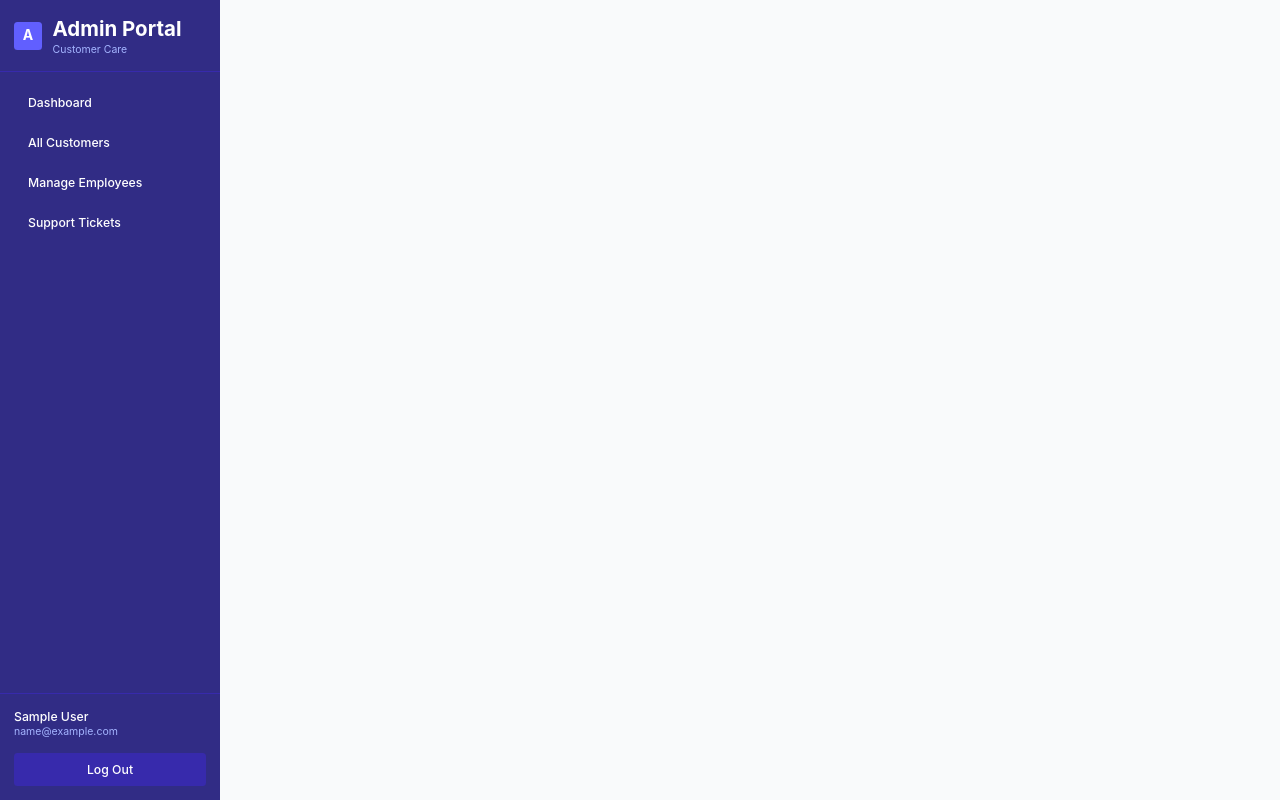
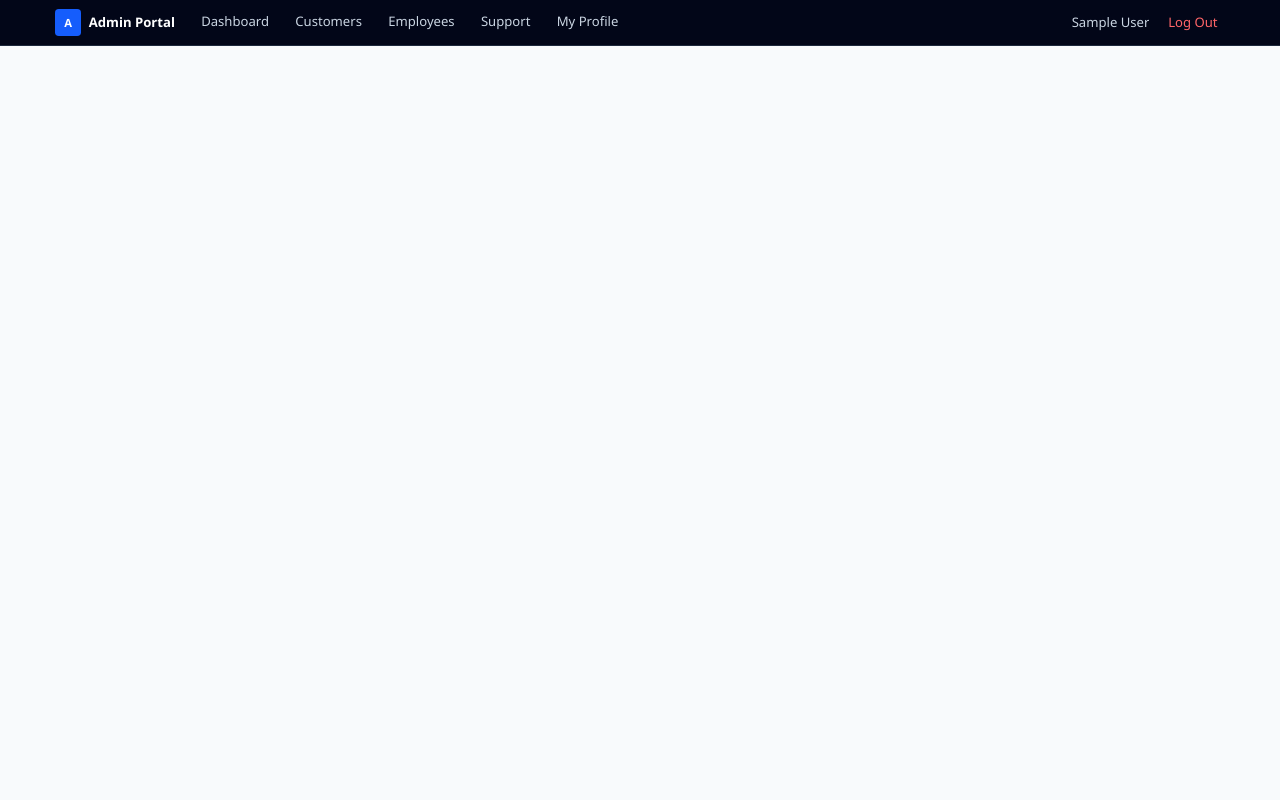
Before and after one commit to deburgerbug/Customer-Care-Portal-, a React (Vite) app in the folder client/: page /admin in a window 1280 px wide. Built offline with nearby package versions, Linux system fonts and the light colour scheme; no server answers; sample sign-in values are in the browser's storage.

Commit message:
UI: Migrate layouts to Tailwind and convert sidebars to top navbars

```diff
--- a/client/src/App.css
+++ b/client/src/App.css
@@ -1,17 +1,21 @@
+/* Compact app shell — prefer Tailwind utilities in components; keep this light. */
+
 :root {
-  --compact-gap: 0.75rem;
-  --compact-padding-sm: 0.75rem;
-  --compact-padding-md: 1rem;
-  --compact-radius: 0.75rem;
-  --sidebar-width: 220px;
+  --page-max: 72rem;
+  --radius: 0.5rem;
+  --accent: #2563eb;
+  --accent-hover: #1d4ed8;
 }
 
 html {
-  font-size: 14px;
+  font-size: 15px;
+  -webkit-font-smoothing: antialiased;
 }
 
 body {
-  font-size: 14px;
+  margin: 0;
+  color: #111827;
+  background: #f8fafc;
   line-height: 1.45;
 }
 
@@ -19,89 +23,26 @@ body {
   min-height: 100vh;
 }
 
-main {
-  padding: 1rem !important;
-}
-
-aside {
-  width: var(--sidebar-width) !important;
-}
-
-aside nav a,
-aside nav button,
-aside .p-4 button,
-aside .p-4 a {
-  padding-top: 0.55rem !important;
-  padding-bottom: 0.55rem !important;
-}
-
-input,
-select,
-textarea,
-button,
-a {
-  transition: all 0.2s ease;
-}
-
-input,
+/* Shared form control density */
+input:not([type="checkbox"]):not([type="radio"]),
 select,
 textarea {
-  min-height: 2.5rem;
-  padding-top: 0.55rem;
-  padding-bottom: 0.55rem;
   font-size: 0.875rem;
 }
 
-button {
-  min-height: 2.25rem;
+button:disabled {
+  cursor: not-allowed;
 }
 
-form .flex-col.gap-1\.5,
-form .flex-col.gap-1\.5 > * {
-  gap: 0.35rem !important;
+/* Tables stay readable at compact density */
+table th,
+table td {
+  vertical-align: middle;
 }
 
-.card,
-[data-testid="card"],
-.bg-white.border {
-  border-radius: 0.75rem;
-}
-
-.table th,
-.table td,
-table th,
-table td {
-  padding-top: 0.55rem !important;
-  padding-bottom: 0.55rem !important;
-}
-
-.table thead th,
-.table tbody td {
-  font-size: 0.8rem;
-}
-
-label {
-  font-size: 0.8rem;
-}
-
-h1 {
-  font-size: clamp(1.5rem, 2vw, 2rem) !important;
-}
-
-h2 {
-  font-size: clamp(1.2rem, 1.6vw, 1.6rem) !important;
-}
-
-h3 {
-  font-size: 1.1rem !important;
-}
-
-@media (max-width: 640px) {
-  main {
-    padding: 0.75rem !important;
-  }
-
-  nav .h-16 {
-    height: 3.25rem !important;
+/* Spinner helper used across pages */
+@keyframes spin {
+  to {
+    transform: rotate(360deg);
   }
 }
--- a/client/src/App.jsx
+++ b/client/src/App.jsx
@@ -74,6 +74,7 @@ function App() {
             <Route path="employees/new" element={<EmployeeFormPage />} />
             <Route path="support" element={<TicketListPage />} />
             <Route path="support/:id" element={<TicketDetailsPage />} />
+            <Route path="profile" element={<div className="p-8 text-center text-gray-500">Profile view coming soon</div>} />
           </Route>
 
           {/* Employee Routes */}
@@ -85,6 +86,7 @@ function App() {
             <Route path="customers/:id/edit" element={<CustomerPage />} />
             <Route path="support" element={<TicketListPage />} />
             <Route path="support/:id" element={<TicketDetailsPage />} />
+            <Route path="profile" element={<div className="p-8 text-center text-gray-500">Profile view coming soon</div>} />
           </Route>
 
           {/* Customer Routes */}
--- a/client/src/index.css
+++ b/client/src/index.css
@@ -1 +1,9 @@
- @import "tailwindcss"
+@import "tailwindcss";
+
+@theme {
+  --font-sans: "Segoe UI", ui-sans-serif, system-ui, -apple-system, sans-serif;
+}
+
+body {
+  font-family: var(--font-sans);
+}
--- a/client/src/layouts/AdminLayout.jsx
+++ b/client/src/layouts/AdminLayout.jsx
@@ -1,12 +1,8 @@
 import { useState, useEffect } from "react";
-import { Link, Outlet, useNavigate } from "react-router-dom";
+import { NavLink, Outlet, useNavigate } from "react-router-dom";
 import { useAuth } from "../context/AuthContext";
 import { getTicketMetrics } from "../services/ticketAPI";
 
-/**
- * AdminLayout — Sidebar layout for Admin portal
- * Renders a sidebar navigation with expanded options and a main content area.
- */
 function AdminLayout() {
   const { user, logout } = useAuth();
   const navigate = useNavigate();
@@ -22,8 +18,6 @@ function AdminLayout() {
       }
     }
     fetchNotifications();
-
-    // Poll every 30 seconds for new tickets (simple simulation of real-time)
     const interval = setInterval(fetchNotifications, 30000);
     return () => clearInterval(interval);
   }, []);
@@ -33,68 +27,70 @@ function AdminLayout() {
     navigate("/login");
   }
 
+  const linkClass = ({ isActive }) =>
+    `inline-flex items-center h-12 px-1 text-sm font-medium border-b-2 transition ${
+      isActive
+        ? "border-blue-500 text-white"
+        : "border-transparent text-slate-300 hover:text-white hover:border-slate-500"
+    }`;
+
   return (
-    <div className="flex h-screen bg-gray-50">
-      {/* Sidebar */}
-      <aside className="w-64 bg-indigo-900 text-white flex flex-col">
-        <div className="p-4 flex items-center gap-3 border-b border-indigo-800">
-          <div className="w-8 h-8 rounded bg-indigo-500 flex items-center justify-center font-bold">
+    <div className="min-h-screen bg-slate-50 flex flex-col">
+      <nav className="bg-slate-950 border-b border-slate-800 sticky top-0 z-10">
+        <div className="max-w-7xl mx-auto px-4">
+          <div className="flex justify-between h-12">
+            <div className="flex items-center gap-6">
+              <div className="flex items-center gap-2">
+                <div className="w-7 h-7 rounded bg-blue-600 text-white flex items-center justify-center text-xs font-bold">
                   A
                 </div>
-          <div>
-            <h2 className="text-sm font-bold">Admin Portal</h2>
-            <p className="text-xs text-indigo-300">Customer Care</p>
+                <span className="font-semibold text-white text-sm">
+                  Admin Portal
+                </span>
+              </div>
+
+              <div className="hidden md:flex gap-5">
+                <NavLink to="/admin/dashboard" className={linkClass}>
+                  Dashboard
+                </NavLink>
+                <NavLink to="/admin/customers" className={linkClass}>
+                  Customers
+                </NavLink>
+                <NavLink to="/admin/employees" className={linkClass}>
+                  Employees
+                </NavLink>
+                <NavLink to="/admin/support" className={linkClass}>
+                  <div className="flex items-center gap-1">
+                    <span>Support</span>
+                    {openTickets > 0 && (
+                      <span className="bg-red-500 text-white text-[10px] font-semibold min-w-4 h-4 px-1 flex items-center justify-center rounded">
+                        {openTickets}
+                      </span>
+                    )}
+                  </div>
+                </NavLink>
+                <NavLink to="/admin/profile" className={linkClass}>
+                  My Profile
+                </NavLink>
               </div>
             </div>
 
-        <nav className="flex-1 p-4 space-y-2 overflow-y-auto">
-          <Link
-            to="/admin/dashboard"
-            className="block px-4 py-2.5 rounded-md hover:bg-indigo-800 transition text-sm font-medium"
-          >
-            Dashboard
-          </Link>
-          <Link
-            to="/admin/customers"
-            className="block px-4 py-2.5 rounded-md hover:bg-indigo-800 transition text-sm font-medium"
-          >
-            All Customers
-          </Link>
-          <Link
-            to="/admin/employees"
-            className="block px-4 py-2.5 rounded-md hover:bg-indigo-800 transition text-sm font-medium"
-          >
-            Manage Employees
-          </Link>
-          <Link
-            to="/admin/support"
-            className="flex items-center justify-between px-4 py-2.5 rounded-md hover:bg-indigo-800 transition text-sm font-medium"
-          >
-            <span>Support Tickets</span>
-            {openTickets > 0 && (
-              <span className="bg-red-500 text-white text-xs font-bold px-2 py-0.5 rounded-full">
-                {openTickets}
+            <div className="flex items-center gap-3">
+              <span className="text-sm text-slate-300 hidden sm:block truncate max-w-[10rem]">
+                {user?.name}
               </span>
-            )}
-          </Link>
-        </nav>
-
-        <div className="p-4 border-t border-indigo-800">
-          <div className="mb-4">
-            <p className="text-sm font-medium truncate">{user?.name}</p>
-            <p className="text-xs text-indigo-300 truncate">{user?.email}</p>
-          </div>
               <button
                 onClick={handleLogout}
-            className="w-full py-2 bg-indigo-800 hover:bg-indigo-700 rounded text-sm font-medium transition"
+                className="text-sm text-red-400 hover:text-red-300 px-2 py-1 rounded hover:bg-slate-800 transition"
               >
                 Log Out
               </button>
             </div>
-      </aside>
+          </div>
+        </div>
+      </nav>
 
-      {/* Main Content Area */}
-      <main className="flex-1 overflow-y-auto p-8">
+      <main className="flex-1 max-w-7xl w-full mx-auto p-4 sm:p-5">
         <Outlet />
       </main>
     </div>
--- a/client/src/layouts/CustomerLayout.jsx
+++ b/client/src/layouts/CustomerLayout.jsx
@@ -1,10 +1,6 @@
-import { Link, Outlet, useNavigate } from "react-router-dom";
+import { NavLink, Outlet, useNavigate } from "react-router-dom";
 import { useAuth } from "../context/AuthContext";
 
-/**
- * CustomerLayout — Top navbar layout for Customer portal
- * Renders a top navigation bar and a centered main content area.
- */
 function CustomerLayout() {
   const { user, logout } = useAuth();
   const navigate = useNavigate();
@@ -14,43 +10,45 @@ function CustomerLayout() {
     navigate("/login");
   }
 
+  const linkClass = ({ isActive }) =>
+    `inline-flex items-center h-12 px-1 text-sm font-medium border-b-2 transition ${
+      isActive
+        ? "border-blue-600 text-gray-900"
+        : "border-transparent text-gray-500 hover:text-gray-800 hover:border-gray-300"
+    }`;
+
   return (
-    <div className="min-h-screen bg-gray-50 flex flex-col">
-      {/* Top Navbar */}
-      <nav className="bg-white border-b border-gray-200 shadow-sm sticky top-0 z-10">
-        <div className="max-w-7xl mx-auto px-4 sm:px-6 lg:px-8">
-          <div className="flex justify-between h-16">
-            <div className="flex items-center">
-              <div className="w-8 h-8 rounded-md bg-blue-600 text-white flex items-center justify-center font-bold mr-3">
-                C
+    <div className="min-h-screen bg-slate-50 flex flex-col">
+      <nav className="bg-white border-b border-gray-200 sticky top-0 z-10">
+        <div className="max-w-6xl mx-auto px-4">
+          <div className="flex justify-between h-12">
+            <div className="flex items-center gap-6">
+              <div className="flex items-center gap-2">
+                <div className="w-7 h-7 rounded bg-blue-600 text-white flex items-center justify-center text-xs font-bold">
+                  C
+                </div>
+                <span className="font-semibold text-gray-900 text-sm">
+                  Customer Care
+                </span>
               </div>
-              <span className="font-bold text-xl text-gray-900">
-                Customer Care
-              </span>
 
-              <div className="hidden md:flex space-x-8 ml-10">
-                <Link
-                  to="/customer/profile"
-                  className="inline-flex items-center px-1 pt-1 border-b-2 border-blue-500 text-sm font-medium text-gray-900"
-                >
+              <div className="hidden md:flex gap-5">
+                <NavLink to="/customer/profile" className={linkClass}>
                   My Profile
-                </Link>
-                <Link
-                  to="/customer/support"
-                  className="inline-flex items-center px-1 pt-1 border-b-2 border-transparent text-sm font-medium text-gray-500 hover:text-gray-700 hover:border-gray-300 transition"
-                >
+                </NavLink>
+                <NavLink to="/customer/support" className={linkClass}>
                   Support
-                </Link>
+                </NavLink>
               </div>
             </div>
 
-            <div className="flex items-center gap-4">
-              <span className="text-sm font-medium text-gray-700 hidden sm:block">
+            <div className="flex items-center gap-3">
+              <span className="text-sm text-gray-600 hidden sm:block truncate max-w-[10rem]">
                 {user?.name}
               </span>
               <button
                 onClick={handleLogout}
-                className="text-sm text-red-600 font-medium hover:text-red-800 transition px-3 py-2 rounded-md hover:bg-red-50"
+                className="text-sm text-red-600 hover:text-red-800 px-2 py-1 rounded hover:bg-red-50 transition"
               >
                 Log Out
               </button>
@@ -59,8 +57,7 @@ function CustomerLayout() {
         </div>
       </nav>
 
-      {/* Main Content Area */}
-      <main className="flex-1 max-w-7xl w-full mx-auto p-4 sm:p-6 lg:p-8">
+      <main className="flex-1 max-w-6xl w-full mx-auto p-4 sm:p-5">
         <Outlet />
       </main>
     </div>
--- a/client/src/layouts/EmployeeLayout.jsx
+++ b/client/src/layouts/EmployeeLayout.jsx
@@ -1,12 +1,8 @@
 import { useState, useEffect } from "react";
-import { Link, Outlet, useNavigate } from "react-router-dom";
+import { NavLink, Outlet, useNavigate } from "react-router-dom";
 import { useAuth } from "../context/AuthContext";
 import { getCustomerMetrics } from "../services/customerAPI";
 
-/**
- * EmployeeLayout — Sidebar layout for Employee portal
- * Renders a sidebar navigation and a main content area for nested routes.
- */
 function EmployeeLayout() {
   const { user, logout } = useAuth();
   const navigate = useNavigate();
@@ -22,8 +18,6 @@ function EmployeeLayout() {
       }
     }
     fetchNotifications();
-
-    // Poll every 60 seconds
     const interval = setInterval(fetchNotifications, 60000);
     return () => clearInterval(interval);
   }, []);
@@ -33,62 +27,67 @@ function EmployeeLayout() {
     navigate("/login");
   }
 
+  const linkClass = ({ isActive }) =>
+    `inline-flex items-center h-12 px-1 text-sm font-medium border-b-2 transition ${
+      isActive
+        ? "border-blue-500 text-white"
+        : "border-transparent text-slate-300 hover:text-white hover:border-slate-500"
+    }`;
+
   return (
-    <div className="flex h-screen bg-gray-50">
-      {/* Sidebar */}
-      <aside className="w-64 bg-slate-800 text-white flex flex-col">
-        <div className="p-4 flex items-center gap-3 border-b border-slate-700">
-          <div className="w-8 h-8 rounded bg-blue-500 flex items-center justify-center font-bold">
+    <div className="min-h-screen bg-slate-50 flex flex-col">
+      <nav className="bg-slate-800 border-b border-slate-700 sticky top-0 z-10">
+        <div className="max-w-7xl mx-auto px-4">
+          <div className="flex justify-between h-12">
+            <div className="flex items-center gap-6">
+              <div className="flex items-center gap-2">
+                <div className="w-7 h-7 rounded bg-blue-600 text-white flex items-center justify-center text-xs font-bold">
                   E
                 </div>
-          <div>
-            <h2 className="text-sm font-bold">Employee Portal</h2>
-            <p className="text-xs text-slate-400">Customer Care</p>
+                <span className="font-semibold text-white text-sm">
+                  Employee Portal
+                </span>
+              </div>
+
+              <div className="hidden md:flex gap-5">
+                <NavLink to="/employee/dashboard" className={linkClass}>
+                  Dashboard
+                </NavLink>
+                <NavLink to="/employee/customers" className={linkClass}>
+                  <div className="flex items-center gap-1">
+                    <span>Customers</span>
+                    {assignedCount > 0 && (
+                      <span className="bg-blue-600 text-white text-[10px] font-semibold min-w-4 h-4 px-1 flex items-center justify-center rounded">
+                        {assignedCount}
+                      </span>
+                    )}
+                  </div>
+                </NavLink>
+                <NavLink to="/employee/support" className={linkClass}>
+                  Support
+                </NavLink>
+                <NavLink to="/employee/profile" className={linkClass}>
+                  My Profile
+                </NavLink>
               </div>
             </div>
 
-        <nav className="flex-1 p-4 space-y-2 overflow-y-auto">
-          <Link
-            to="/employee/customers"
-            className="flex items-center justify-between px-4 py-2.5 rounded-md hover:bg-slate-700 transition text-sm font-medium"
-          >
-            <span>Customers</span>
-            {assignedCount > 0 && (
-              <span className="bg-blue-600 text-white text-xs font-bold px-2 py-0.5 rounded-full shadow-sm">
-                {assignedCount}
+            <div className="flex items-center gap-3">
+              <span className="text-sm text-slate-300 hidden sm:block truncate max-w-[10rem]">
+                {user?.name}
               </span>
-            )}
-          </Link>
-          <Link
-            to="/employee/dashboard"
-            className="block px-4 py-2.5 rounded-md hover:bg-slate-700 transition text-sm font-medium"
-          >
-            Dashboard
-          </Link>
-          <Link
-            to="/employee/support"
-            className="block px-4 py-2.5 rounded-md hover:bg-slate-700 transition text-sm font-medium"
-          >
-            Support Tickets
-          </Link>
-        </nav>
-
-        <div className="p-4 border-t border-slate-700">
-          <div className="mb-4">
-            <p className="text-sm font-medium truncate">{user?.name}</p>
-            <p className="text-xs text-slate-400 truncate">{user?.email}</p>
-          </div>
               <button
                 onClick={handleLogout}
-            className="w-full py-2 bg-slate-700 hover:bg-slate-600 rounded text-sm font-medium transition"
+                className="text-sm text-red-400 hover:text-red-300 px-2 py-1 rounded hover:bg-slate-700 transition"
               >
                 Log Out
               </button>
             </div>
-      </aside>
+          </div>
+        </div>
+      </nav>
 
-      {/* Main Content Area */}
-      <main className="flex-1 overflow-y-auto p-8">
+      <main className="flex-1 max-w-7xl w-full mx-auto p-4 sm:p-5">
         <Outlet />
       </main>
     </div>
```
Lines whose indentation alone changed are shown as unchanged.
